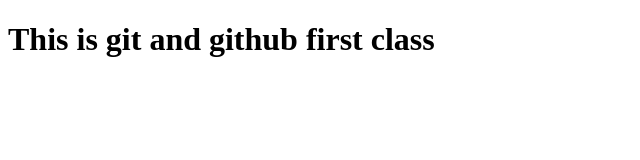
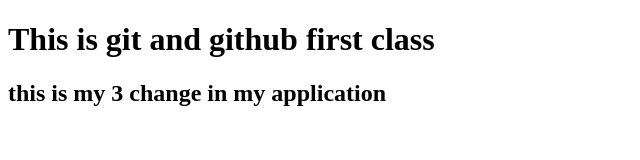
Before and after one commit to sudarshan8009/demorepo, a plain HTML site: page index.html in a window 1280 px wide. Shown: the whole page, without its empty margins (0-640 px from the left). Drawn offline with Linux system fonts and the light colour scheme.

Commit message:
this is my new change in my application

```diff
--- a/index.html
+++ b/index.html
@@ -7,5 +7,6 @@
 </head>
 <body>
     <h1> This is git and github first class</h1>
+    <h2> this is my 3 change in my application </h2>
 </body>
 </html>
```
